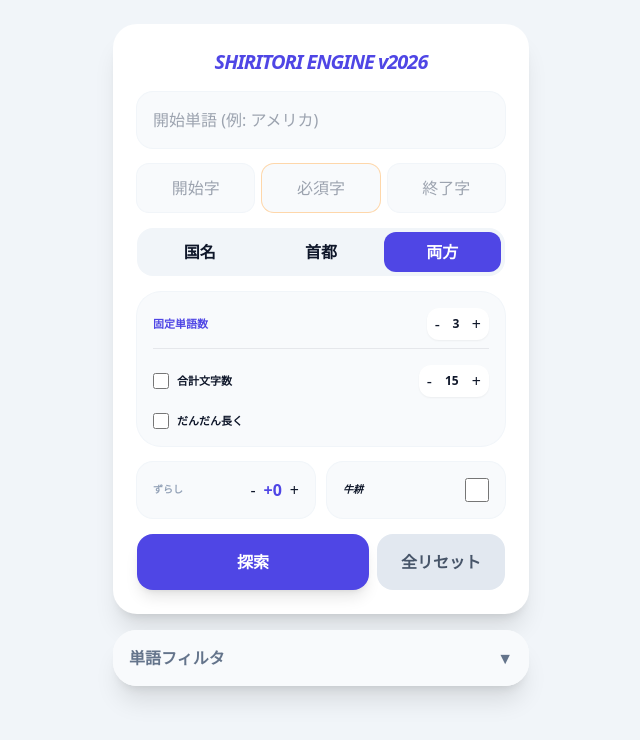
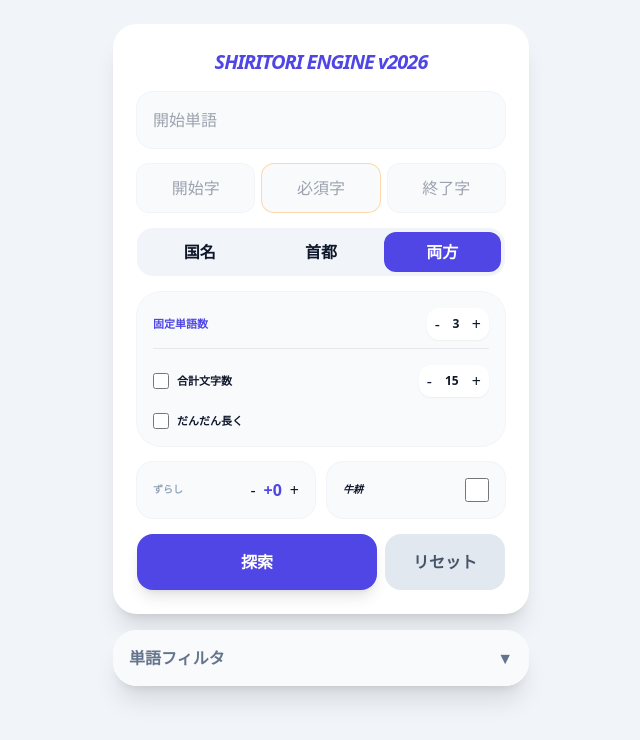
Before and after one commit to xjrstjrwvg-commits/pyongyang-, a Flask app: page / in a window 1280 px wide. Shown: the top 740 px of the page, without its empty margins (319-959 px from the left). Run offline with Flask 3, Linux system fonts and the light colour scheme; some libraries are stand-ins or nearby versions.

Commit message:
index.html

```diff
--- a/templates/index.html
+++ b/templates/index.html
@@ -2,7 +2,7 @@
 <html lang="ja">
 <head>
     <meta charset="UTF-8">
-    <meta name="viewport" content="width=device-width, initial-scale=1.0, maximum-scale=1.0, user-scalable=no">
+    <meta name="viewport" content="width=device-width, initial-scale=1.0, maximum-scale=1.0, user-scalable=no text-align: center">
     <title>極・しりとり v2026</title>
     <script src="https://cdn.tailwindcss.com"></script>
     <style>
@@ -17,7 +17,7 @@
         <div class="bg-white rounded-3xl shadow-xl p-6 space-y-4">
             <h1 class="font-black text-indigo-600 text-xl italic tracking-tighter">SHIRITORI ENGINE v2026</h1>
 
-            <input id="sw" oninput="toK(this)" placeholder="開始単語 (例: アメリカ)" class="w-full p-4 bg-slate-50 rounded-2xl ring-1 ring-slate-100 outline-none">
+            <input id="sw" oninput="toK(this)" placeholder="開始単語" class="w-full p-4 bg-slate-50 rounded-2xl ring-1 ring-slate-100 outline-none focus:ring-2 focus:ring-indigo-300">
 
             <div class="grid grid-cols-3 gap-2">
                 <input id="sc" oninput="toK(this)" placeholder="開始字" class="p-3 bg-slate-50 rounded-xl text-center outline-none ring-1 ring-slate-100">
@@ -49,12 +49,12 @@
                 <div class="bg-slate-50 p-4 rounded-2xl ring-1 ring-slate-100 flex justify-between items-center"><span class="text-[10px] font-bold text-slate-400">ずらし</span>
                     <div class="flex items-center gap-2"><button onclick="adjS(-1)">-</button><span id="sDisp" class="font-black text-indigo-600">+0</span><button onclick="adjS(1)">+</button></div>
                 </div>
-                <label class="bg-slate-50 p-4 rounded-2xl ring-1 ring-slate-100 flex justify-between items-center text-[10px] font-bold italic italic"><span>牛耕</span><input type="checkbox" id="gk" class="w-6 h-6 accent-indigo-600"></label>
+                <label class="bg-slate-50 p-4 rounded-2xl ring-1 ring-slate-100 flex justify-between items-center text-[10px] font-bold italic"><span>牛耕</span><input type="checkbox" id="gk" class="w-6 h-6 accent-indigo-600"></label>
             </div>
 
             <div class="flex gap-2">
-                <button onclick="runSearch()" id="runBtn" class="flex-1 bg-indigo-600 text-white font-black py-4 rounded-2xl shadow-lg">探索</button>
-                <button onclick="resetAll()" class="px-6 bg-slate-200 text-slate-600 font-bold rounded-2xl">全リセット</button>
+                <button onclick="runSearch()" id="runBtn" class="flex-[2] bg-indigo-600 text-white font-black py-4 rounded-2xl shadow-lg">探索</button>
+                <button onclick="resetAll()" class="flex-1 bg-slate-200 text-slate-600 font-bold rounded-2xl">リセット</button>
             </div>
         </div>
 
@@ -63,12 +63,15 @@
             <div id="wordBoard" class="hidden p-4 border-t"><input id="wordSearch" oninput="renderWordList()" placeholder="絞り込み..." class="w-full p-2 mb-3 bg-slate-100 rounded-lg text-xs outline-none"><div id="wordList" class="flex flex-wrap gap-1 max-h-48 overflow-y-auto"></div></div>
         </div>
 
-        <div id="resCount" class="text-center text-[10px] font-bold text-slate-400"></div>
+        <div class="flex justify-between items-center px-2">
+            <div id="resCount" class="text-[10px] font-bold text-slate-400"></div>
+            <button id="allCopyBtn" onclick="copyAll()" class="hidden text-[10px] font-black text-indigo-600 bg-indigo-50 px-3 py-1 rounded-full">全結果コピー</button>
+        </div>
         <div id="results" class="space-y-3"></div>
     </div>
 
     <script>
-        let currentCat = 'both', shiftCount = 0, wordConfigs = {};
+        let currentCat = 'both', shiftCount = 0, wordConfigs = {}, lastResults = [];
         const allWords = Array.from(new Set([...{{ countries|tojson }}, ...{{ capitals|tojson }}])).sort();
 
         function toK(el) { el.value = el.value.replace(/[ぁ-ん]/g, s => String.fromCharCode(s.charCodeAt(0) + 0x60)); }
@@ -78,13 +81,13 @@
         function toggleWords() { const b = document.getElementById('wordBoard'); b.classList.toggle('hidden'); document.getElementById('arrow').innerText = b.classList.contains('hidden') ? '▼' : '▲'; if(!b.classList.contains('hidden')) renderWordList(); }
 
         function resetAll() {
-            document.querySelectorAll('input[type="text"], input[placeholder]').forEach(i => i.value = "");
-            document.querySelectorAll('input[type="checkbox"]').forEach(i => i.checked = false);
+            document.querySelectorAll('input').forEach(i => { if(i.type==='text') i.value = ""; if(i.type==='checkbox') i.checked = false; });
             shiftCount = 0; document.getElementById('sDisp').innerText = "+0";
             document.getElementById('fixedLenVal').innerText = "3";
             wordConfigs = {}; renderWordList();
             document.getElementById('results').innerHTML = "";
             document.getElementById('resCount').innerText = "";
+            document.getElementById('allCopyBtn').classList.add('hidden');
         }
 
         function renderWordList() {
@@ -102,16 +105,20 @@
                 is_gyukou: document.getElementById('gk').checked, word_configs: wordConfigs
             };
             const res = await fetch('/search', { method: 'POST', headers: {'Content-Type': 'application/json'}, body: JSON.stringify(payload) });
-            const data = await res.json(), container = document.getElementById('results'); container.innerHTML = '';
-            data.routes.forEach(route => {
+            const data = await res.json(); lastResults = data.routes;
+            const container = document.getElementById('results'); container.innerHTML = '';
+            data.routes.slice(0, 300).forEach(route => {
                 const text = route.join(" → "), div = document.createElement('div');
                 div.className = "bg-white p-4 rounded-2xl shadow-sm flex flex-col gap-2";
-                div.innerHTML = `<div class="text-sm font-bold text-slate-700">${text}</div><div class="flex justify-between items-center text-[9px] text-slate-400"><span>計 ${route.join("").length}字</span><button onclick="copy('${text}')" class="bg-indigo-50 text-indigo-600 px-2 py-1 rounded-md font-bold">コピー</button></div>`;
+                div.innerHTML = `<div class="text-sm font-bold text-slate-700 text-left">${text}</div><div class="flex justify-between items-center text-[9px] text-slate-400"><span>計 ${route.join("").length}字</span><button onclick="copyOne('${text}')" class="bg-indigo-50 text-indigo-600 px-2 py-1 rounded-md font-bold">コピー</button></div>`;
                 container.appendChild(div);
             });
-            document.getElementById('resCount').innerText = `${data.count} 件`; btn.disabled = false; btn.innerText = "探索";
+            document.getElementById('resCount').innerText = `${data.count} 件`;
+            if(data.count > 0) document.getElementById('allCopyBtn').classList.remove('hidden');
+            btn.disabled = false; btn.innerText = "探索";
         }
-        function copy(t) { navigator.clipboard.writeText(t); alert("コピー！"); }
+        function copyOne(t) { navigator.clipboard.writeText(t); alert("コピー完了！"); }
+        function copyAll() { const txt = lastResults.map(r => r.join(" → ")).join("\n"); navigator.clipboard.writeText(txt); alert(lastResults.length + "件すべての結果をコピーしました！"); }
     </script>
 </body>
 </html>
```
